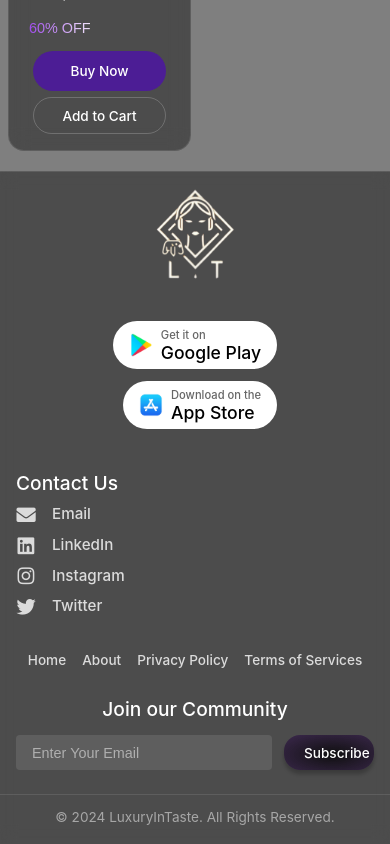
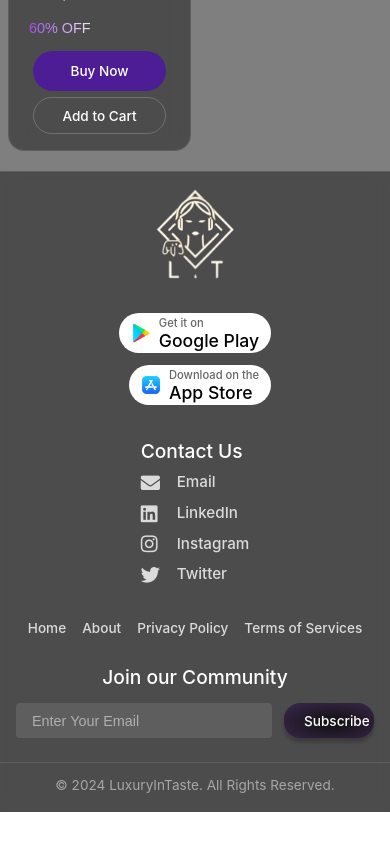
Before and after one commit to luxuryintaste-LIT/lit-ecommerce-backend, a React (Vite) app: page / in a window 390 px wide. Shown: the part 1757-2601 px from the top of the page. After the commit the page ends 2569 px from the top, so only its background shows below. Built offline with nearby package versions, Linux system fonts and the light colour scheme.

Commit message:
changes made

```diff
--- a/src/styles/Footer.css
+++ b/src/styles/Footer.css
@@ -355,25 +355,38 @@
     min-width: 100px;
   }
 
+  .footer-right {
+    width: 100%;
+    display: flex;
+    flex-direction: row;
+    justify-content: space-between;
+    align-items: flex-start;
+    margin-top: 1rem;
+  }
+
   .contact-section {
-    width: 100%;
+    width: auto;
     align-items: flex-start;
+    text-align: left;
   }
 
   .social-links {
     align-items: flex-start;
   }
 
-  .footer-right {
-    width: 100%;
-    display: flex;
-    flex-direction: row;
-    justify-content: space-between;
-    align-items: flex-start;
+  .app-downloads {
+    align-items: flex-end;
+    padding: 0;
+    height: auto;
   }
 
-  .app-downloads {
-    align-items: flex-end;
+  .store-badge {
+    height: 40px;
+    padding: 6px 12px;
+  }
+
+  .store-icon {
+    height: 20px;
   }
 }
 
```
